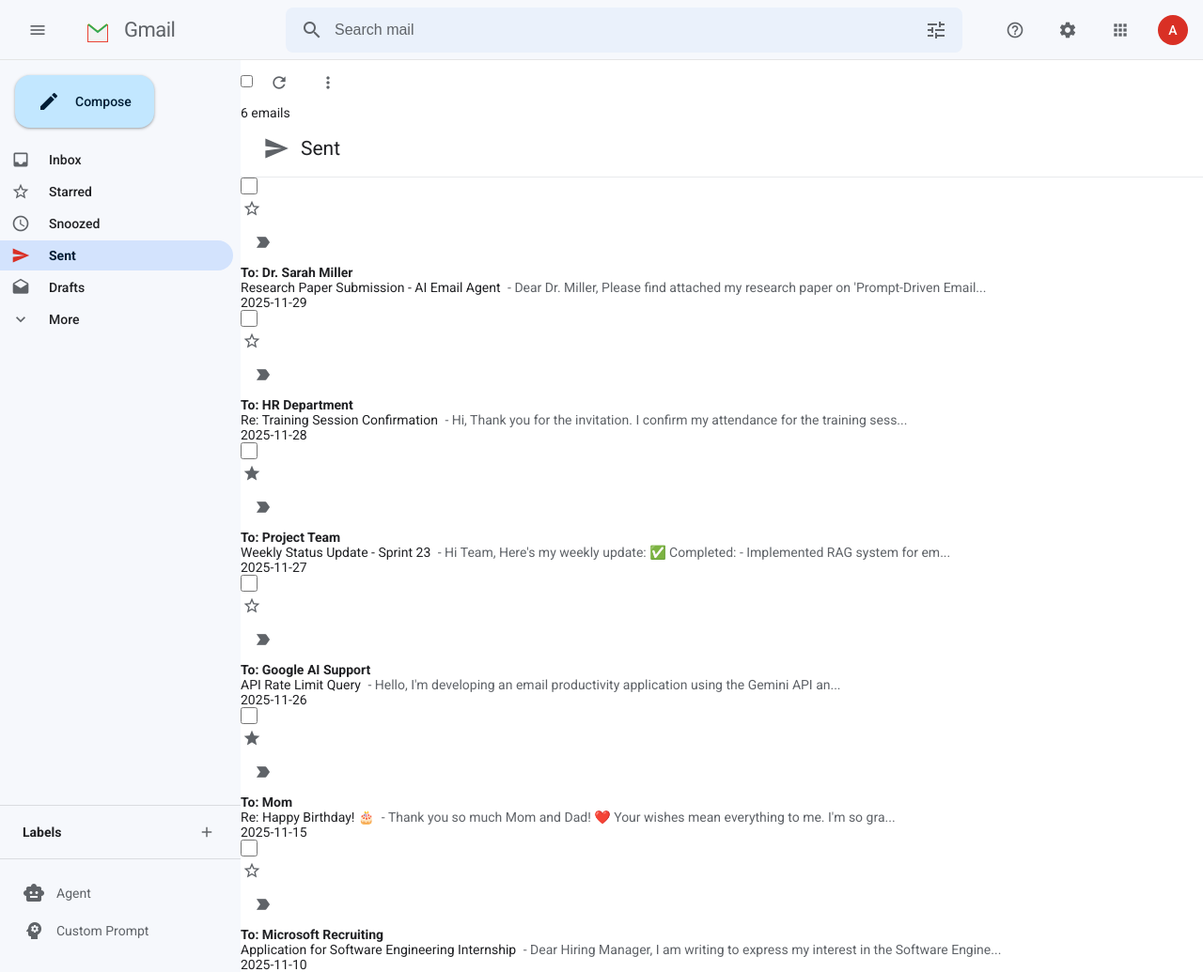
After one commit to asneem1234/Prompt-Driven-Email-Productivity-Agent, a Flask app: page /sent in a window 1280 px wide. The commit adds this page. Shown: the whole page at 94% size. Run offline with Flask 3, Linux system fonts and the light colour scheme; some libraries are stand-ins or nearby versions; some web fonts are replaced.

Commit message:
Add Starred, Snoozed, and Sent folders with dummy emails

```diff
--- a/app.py
+++ b/app.py
@@ -151,6 +151,52 @@
                          stats=stats,
                          filter_category=filter_category,
                          selected_email=instances.get('selected_email'))
+
+
+@app.route('/starred')
+def starred():
+    """Starred emails page"""
+    starred_file = "data/starred_emails.json"
+    emails = []
+    if os.path.exists(starred_file):
+        with open(starred_file, 'r', encoding='utf-8') as f:
+            emails = json.load(f)
+    return render_template('folder.html',
+                         emails=emails,
+                         folder_name='Starred',
+                         folder_icon='star',
+                         folder_color='#f9ab00')
+
+
+@app.route('/snoozed')
+def snoozed():
+    """Snoozed emails page"""
+    snoozed_file = "data/snoozed_emails.json"
+    emails = []
+    if os.path.exists(snoozed_file):
+        with open(snoozed_file, 'r', encoding='utf-8') as f:
+            emails = json.load(f)
+    return render_template('folder.html',
+                         emails=emails,
+                         folder_name='Snoozed',
+                         folder_icon='schedule',
+                         folder_color='#1a73e8')
+
+
+@app.route('/sent')
+def sent():
+    """Sent emails page"""
+    sent_file = "data/sent_emails.json"
+    emails = []
+    if os.path.exists(sent_file):
+        with open(sent_file, 'r', encoding='utf-8') as f:
+            emails = json.load(f)
+    return render_template('folder.html',
+                         emails=emails,
+                         folder_name='Sent',
+                         folder_icon='send',
+                         folder_color='#5f6368',
+                         is_sent=True)
 
 
 @app.route('/api/load-inbox', methods=['POST'])
--- /dev/null
+++ b/data/sent_emails.json
@@ -0,0 +1,68 @@
+[
+  {
+    "id": "sent001",
+    "to": "professor@university.edu",
+    "to_name": "Dr. Sarah Miller",
+    "subject": "Research Paper Submission - AI Email Agent",
+    "timestamp": "2025-11-29T16:30:00Z",
+    "body": "Dear Dr. Miller,\n\nPlease find attached my research paper on 'Prompt-Driven Email Productivity Using Large Language Models'.\n\nI've incorporated the feedback from our last discussion and added a new section on RAG implementation.\n\nLooking forward to your review.\n\nBest regards,\nAsneem Athar Shaik",
+    "read": true,
+    "starred": false,
+    "folder": "sent"
+  },
+  {
+    "id": "sent002",
+    "to": "hr@company.com",
+    "to_name": "HR Department",
+    "subject": "Re: Training Session Confirmation",
+    "timestamp": "2025-11-28T10:15:00Z",
+    "body": "Hi,\n\nThank you for the invitation. I confirm my attendance for the training session on December 3rd.\n\nPlease let me know if there's anything I need to prepare beforehand.\n\nBest regards,\nAsneem",
+    "read": true,
+    "starred": false,
+    "folder": "sent"
+  },
+  {
+    "id": "sent003",
+    "to": "team@project.com",
+    "to_name": "Project Team",
+    "subject": "Weekly Status Update - Sprint 23",
+    "timestamp": "2025-11-27T17:00:00Z",
+    "body": "Hi Team,\n\nHere's my weekly update:\n\n✅ Completed:\n- Implemented RAG system for email retrieval\n- Added color-coded categorization\n- Fixed rate limiting issues\n\n🔄 In Progress:\n- Custom prompt editor improvements\n- Draft management enhancements\n\n📋 Next Week:\n- User testing and feedback collection\n- Documentation updates\n\nLet me know if you have any questions.\n\nBest,\nAsneem",
+    "read": true,
+    "starred": true,
+    "folder": "sent"
+  },
+  {
+    "id": "sent004",
+    "to": "support@gemini.google.com",
+    "to_name": "Google AI Support",
+    "subject": "API Rate Limit Query",
+    "timestamp": "2025-11-26T14:20:00Z",
+    "body": "Hello,\n\nI'm developing an email productivity application using the Gemini API and experiencing rate limit issues on the free tier.\n\nCould you please clarify:\n1. What is the daily request limit?\n2. Is there a way to increase the quota for educational projects?\n\nThank you for your assistance.\n\nBest regards,\nAsneem Athar Shaik\nVIT-AP University",
+    "read": true,
+    "starred": false,
+    "folder": "sent"
+  },
+  {
+    "id": "sent005",
+    "to": "mom@family.com",
+    "to_name": "Mom",
+    "subject": "Re: Happy Birthday! 🎂",
+    "timestamp": "2025-11-15T08:30:00Z",
+    "body": "Thank you so much Mom and Dad! ❤️\n\nYour wishes mean everything to me. I'm so grateful for all your support.\n\nI'll call you later today!\n\nLove,\nAsneem",
+    "read": true,
+    "starred": true,
+    "folder": "sent"
+  },
+  {
+    "id": "sent006",
+    "to": "recruiter@microsoft.com",
+    "to_name": "Microsoft Recruiting",
+    "subject": "Application for Software Engineering Internship",
+    "timestamp": "2025-11-10T11:00:00Z",
+    "body": "Dear Hiring Manager,\n\nI am writing to express my interest in the Software Engineering Internship position at Microsoft.\n\nAs a B.Tech student at VIT-AP University specializing in AI/ML, I have developed several projects including an AI-powered email productivity agent.\n\nI have attached my resume and portfolio for your review.\n\nThank you for considering my application.\n\nBest regards,\nAsneem Athar Shaik",
+    "read": true,
+    "starred": false,
+    "folder": "sent"
+  }
+]
--- a/templates/base.html
+++ b/templates/base.html
@@ -55,15 +55,15 @@
                     <span class="material-icons">inbox</span>
                     <span class="nav-label">Inbox</span>
                 </a>
-                <a href="#" class="nav-item">
+                <a href="{{ url_for('starred') }}" class="nav-item {% if request.endpoint == 'starred' %}active{% endif %}">
                     <span class="material-icons">star_border</span>
                     <span class="nav-label">Starred</span>
                 </a>
-                <a href="#" class="nav-item">
+                <a href="{{ url_for('snoozed') }}" class="nav-item {% if request.endpoint == 'snoozed' %}active{% endif %}">
                     <span class="material-icons">schedule</span>
                     <span class="nav-label">Snoozed</span>
                 </a>
-                <a href="#" class="nav-item">
+                <a href="{{ url_for('sent') }}" class="nav-item {% if request.endpoint == 'sent' %}active{% endif %}">
                     <span class="material-icons">send</span>
                     <span class="nav-label">Sent</span>
                 </a>
--- /dev/null
+++ b/templates/folder.html
@@ -0,0 +1,143 @@
+{% extends "base.html" %}
+
+{% block title %}{{ folder_name }} - Email Productivity Agent{% endblock %}
+
+{% block content %}
+<div class="inbox-toolbar">
+    <div class="toolbar-left">
+        <label class="checkbox-container">
+            <input type="checkbox" onclick="toggleSelectAll(this)">
+            <span class="checkmark"></span>
+        </label>
+        <button class="icon-btn toolbar-btn" onclick="refreshInbox()" title="Refresh">
+            <span class="material-icons">refresh</span>
+        </button>
+        <button class="icon-btn toolbar-btn" onclick="showMoreActions()" title="More">
+            <span class="material-icons">more_vert</span>
+        </button>
+    </div>
+    <div class="toolbar-right">
+        <span class="email-count">{{ emails|length }} {{ 'email' if emails|length == 1 else 'emails' }}</span>
+    </div>
+</div>
+
+<div class="folder-header" style="padding: 16px 24px; border-bottom: 1px solid #e8eaed;">
+    <h2 style="display: flex; align-items: center; gap: 12px; margin: 0; font-weight: 400;">
+        <span class="material-icons" style="color: {{ folder_color }}; font-size: 28px;">{{ folder_icon }}</span>
+        {{ folder_name }}
+    </h2>
+</div>
+
+{% if emails|length == 0 %}
+<div class="empty-state">
+    <span class="material-icons" style="font-size: 64px; color: #dadce0;">{{ folder_icon }}</span>
+    <h3>No {{ folder_name|lower }} emails</h3>
+    <p>Emails you {{ 'star' if folder_name == 'Starred' else ('snooze' if folder_name == 'Snoozed' else 'send') }} will appear here.</p>
+</div>
+{% else %}
+<div class="email-list">
+    {% for email in emails %}
+    <div class="email-row {% if not email.read %}unread{% endif %}">
+        <div class="email-select">
+            <label class="checkbox-container">
+                <input type="checkbox" class="email-checkbox">
+                <span class="checkmark"></span>
+            </label>
+        </div>
+        <div class="email-star">
+            <button class="icon-btn star-btn {% if email.starred %}starred{% endif %}" onclick="toggleStar(this, '{{ email.id }}')">
+                <span class="material-icons">{% if email.starred %}star{% else %}star_border{% endif %}</span>
+            </button>
+        </div>
+        <div class="email-important">
+            <button class="icon-btn" onclick="toggleImportant(this, '{{ email.id }}')">
+                <span class="material-icons" {% if email.important %}style="color: #f9ab00;"{% endif %}>label_important</span>
+            </button>
+        </div>
+        <div class="email-sender">
+            {% if is_sent %}
+                To: {{ email.to_name or email.to }}
+            {% else %}
+                {{ email.sender_name or email.sender }}
+            {% endif %}
+        </div>
+        <div class="email-content" onclick="viewEmailDetails('{{ email.id }}')">
+            <span class="email-subject">{{ email.subject }}</span>
+            <span class="email-preview"> - {{ email.body[:80] }}...</span>
+        </div>
+        {% if email.snooze_until %}
+        <div class="email-snooze-info">
+            <span class="material-icons" style="font-size: 16px; color: #1a73e8;">schedule</span>
+            <span style="font-size: 12px; color: #1a73e8;">{{ email.snooze_until[:10] }}</span>
+        </div>
+        {% endif %}
+        <div class="email-date">{{ email.timestamp[:10] }}</div>
+    </div>
+    {% endfor %}
+</div>
+{% endif %}
+
+<!-- Email Detail Modal -->
+<div id="emailDetailModal" class="email-detail-modal" style="display: none;">
+    <div class="email-detail-content">
+        <div class="email-detail-header">
+            <button class="icon-btn" onclick="closeEmailDetail()">
+                <span class="material-icons">arrow_back</span>
+            </button>
+            <div class="email-detail-actions">
+                <button class="icon-btn" title="Archive"><span class="material-icons">archive</span></button>
+                <button class="icon-btn" title="Delete"><span class="material-icons">delete</span></button>
+                <button class="icon-btn" title="Mark as unread"><span class="material-icons">mark_email_unread</span></button>
+            </div>
+        </div>
+        <div id="emailDetailBody" class="email-detail-body">
+            <!-- Content will be inserted here -->
+        </div>
+    </div>
+</div>
+
+{% endblock %}
+
+{% block scripts %}
+<script>
+    var emailsData = {{ emails | tojson | safe }};
+    var isSentFolder = {{ 'true' if is_sent else 'false' }};
+
+    function viewEmailDetails(emailId) {
+        var email = emailsData.find(e => e.id === emailId);
+        if (!email) return;
+
+        var senderInfo = isSentFolder ?
+            `<strong>To:</strong> ${email.to_name || email.to}` :
+            `<strong>From:</strong> ${email.sender_name || email.sender}`;
+
+        var html = `
+            <div class="email-full-header">
+                <h2>${email.subject}</h2>
+                <div class="email-meta">
+                    <p>${senderInfo}</p>
+                    <p><strong>Date:</strong> ${email.timestamp}</p>
+                </div>
+            </div>
+            <div class="email-full-body">
+                <pre style="white-space: pre-wrap; font-family: inherit;">${email.body}</pre>
+            </div>
+            <div class="email-actions-bar" style="margin-top: 20px; padding-top: 20px; border-top: 1px solid #e8eaed;">
+                ${!isSentFolder ? `<button class="btn btn-primary" onclick="alert('Reply feature - use Generate Reply from Inbox')">
+                    <span class="material-icons">reply</span> Reply
+                </button>` : ''}
+                <button class="btn btn-secondary" onclick="closeEmailDetail()">
+                    <span class="material-icons">close</span> Close
+                </button>
+            </div>
+        `;
+
+        document.getElementById('emailDetailBody').innerHTML = html;
+        document.getElementById('emailDetailModal').style.display = 'block';
+    }
+
+    function closeEmailDetail() {
+        document.getElementById('emailDetailModal').style.display = 'none';
+    }
+</script>
+{% endblock %}
```
Also changed, not shown: data/snoozed_emails.json (added, +54 -0 lines), data/starred_emails.json (added, +62 -0 lines).
